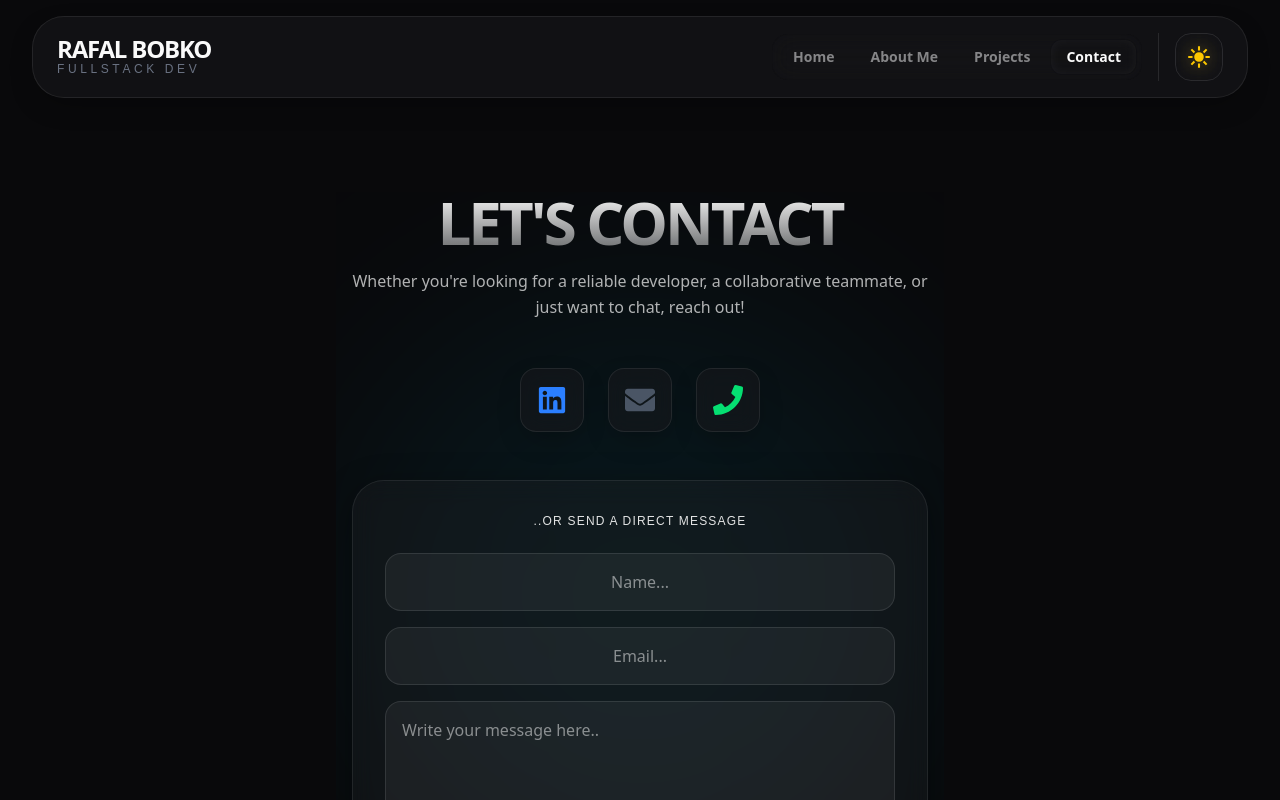
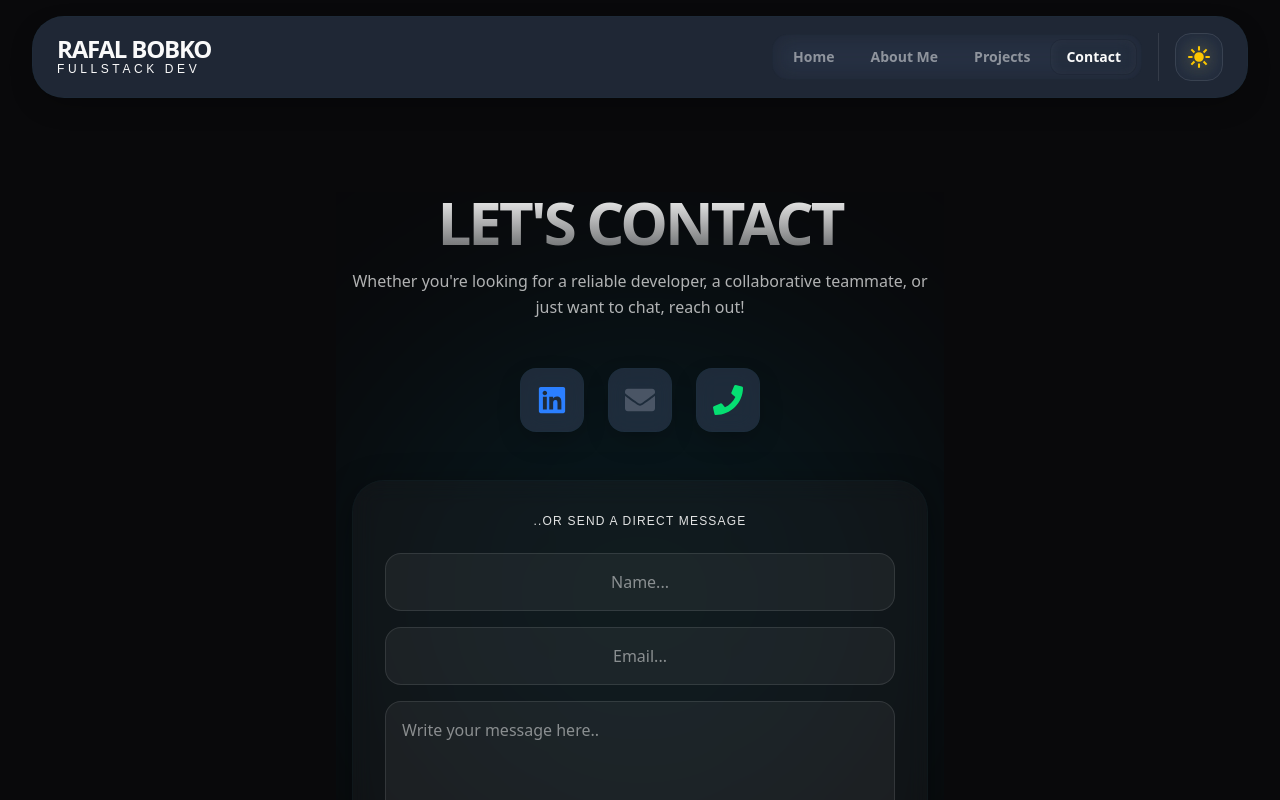
Before and after one commit to sabaudianin/portfoliodev, a Next.js app: page /contact in a window 1280 px wide. Shown: the top 800 px of the page. Built offline with nearby package versions, Linux system fonts and the light colour scheme; no server answers.

Commit message:
image rresolution changedavatar

```diff
--- a/src/app/home/Hero/Hero.tsx
+++ b/src/app/home/Hero/Hero.tsx
@@ -69,14 +69,14 @@ export default function Hero() {
           transition={{ duration: 1 }}
           className="hidden md:flex justify-center items-center"
         >
-          <div className="relative">
+          <div className="relative aspect-square">
             <Image
               src="/avatar.png"
               alt="Rafal Bobko"
               width={450}
               height={450}
               priority
-              className="relative rounded-2xl grayscale-[20%] hover:grayscale-0 transition-all duration-500 shadow-2xl group-hover:rotate-0"
+              className="relative rounded-xl grayscale-25 hover:grayscale-0 transition-all duration-500 shadow-2xl group-hover:rotate-0"
             />
 
             {/*
--- a/src/layouts/Header/Navbar/Navbar.tsx
+++ b/src/layouts/Header/Navbar/Navbar.tsx
@@ -18,7 +18,7 @@ export const Navbar = () => {
               <span className="text-xl md:text-2xl font-black tracking-tighter leading-none group-hover:text-cyan-400 transition-colors">
                 RAFAL BOBKO
               </span>
-              <span className="text-xs font-doto tracking-[0.3em] uppercase text-gray-500 group-hover:text-foreground/50 transition-colors">
+              <span className="text-xs font-doto tracking-[0.3em] uppercase  group-hover:text-foreground/50 transition-colors">
                 Fullstack Dev
               </span>
             </Link>
--- a/src/styles/animations.css
+++ /dev/null
@@ -1,178 +0,0 @@
-/* Keyframes */
-@keyframes fade-in {
-  from {
-    opacity: 0;
-  }
-  to {
-    opacity: 1;
-  }
-}
-@keyframes slide-up {
-  from {
-    transform: translateY(12px);
-    opacity: 0;
-  }
-  to {
-    transform: translateY(0);
-    opacity: 1;
-  }
-}
-@keyframes scale-in {
-  from {
-    transform: scale(0.96);
-    opacity: 0;
-  }
-  to {
-    transform: scale(1);
-    opacity: 1;
-  }
-}
-@keyframes blur-in {
-  from {
-    filter: blur(8px);
-    opacity: 0;
-  }
-  to {
-    filter: blur(0);
-    opacity: 1;
-  }
-}
-@keyframes blink {
-  50% {
-    opacity: 0;
-  }
-}
-
-@keyframes slide-in-left {
-  from {
-    transform: translateX(-16px);
-    opacity: 0;
-  }
-  to {
-    transform: translateX(0);
-    opacity: 1;
-  }
-}
-@keyframes slide-in-right {
-  from {
-    transform: translateX(16px);
-    opacity: 0;
-  }
-  to {
-    transform: translateX(0);
-    opacity: 1;
-  }
-}
-
-@keyframes jelloH {
-  0% {
-    transform: scale3d(1, 1, 1);
-  }
-
-  30% {
-    transform: scale3d(1.25, 0.75, 1);
-  }
-
-  40% {
-    transform: scale3d(0.75, 1.25, 1);
-  }
-
-  50% {
-    transform: scale3d(1.15, 0.85, 1);
-  }
-
-  65% {
-    transform: scale3d(0.95, 1.05, 1);
-  }
-
-  75% {
-    transform: scale3d(1.05, 0.95, 1);
-  }
-
-  100% {
-    transform: scale3d(1, 1, 1);
-  }
-}
-
-@keyframes glitch-it {
-  0% {
-    transform: translate(0);
-  }
-  20% {
-    transform: translate(-2px, 2px);
-  }
-  40% {
-    transform: translate(-2px, -2px);
-  }
-  60% {
-    transform: translate(2px, 2px);
-  }
-  80% {
-    transform: translate(2px, -2px);
-  }
-  100% {
-    transform: translate(0);
-  }
-}
-
-/* Klasy animacji */
-.animate-fade-in {
-  animation: fade-in 0.6s cubic-bezier(0.22, 1, 0.36, 1) both;
-}
-.animate-slide-up {
-  animation: slide-up 0.6s cubic-bezier(0.22, 1, 0.36, 1) both;
-}
-.animate-scale-in {
-  animation: scale-in 0.5s cubic-bezier(0.22, 1, 0.36, 1) both;
-}
-.animate-blur-in {
-  animation: blur-in 0.7s ease-out both;
-}
-.animate-blink {
-  animation: blink 1s step-end infinite;
-}
-
-.animate-slide-in-left {
-  animation: slide-in-left 1s ease 0s normal none;
-}
-.animate-slide-in-right {
-  animation: slide-in-right 1s ease 0s normal none;
-}
-.animate-jelloH {
-  animation: jelloH 1s ease 0s 1 normal none;
-}
-/*Reveal on scroll – CSS-only wariant */
-.reveal {
-  opacity: 0;
-  transform: translateY(12px);
-}
-.reveal.is-visible {
-  animation: slide-up 0.6s cubic-bezier(0.22, 1, 0.36, 1) both;
-}
-
-@media (prefers-reduced-motion: reduce) {
-  .animate-fade-in,
-  .animate-slide-up,
-  .animate-scale-in,
-  .animate-blur-in,
-  .animate-blink,
-  .reveal.is-visible,
-  .animate-slide-in-left,
-  .animate-slide-in-right {
-    animation: none !important;
-    opacity: 1 !important;
-    transform: none !important;
-  }
-}
-
-@keyframes gradient-move {
-  0% {
-    background-position: 0 0;
-  }
-  50% {
-    background-position: 400% 0;
-  }
-  100% {
-    background-position: 0 0;
-  }
-}
--- a/src/styles/globals.css
+++ b/src/styles/globals.css
@@ -2,15 +2,14 @@
 
 :root {
   /* Light Mode */
-  /* Nowoczesny, jasny Glamour */
-  --background: #fbfcfe; /* Świetliste, czyste tło */
-  --foreground: #0f172a; /* Głęboki granat zamiast czerni */
+
+  --background: #fbfcfe;
+  --foreground: #0f172a;
   --primary-from: #3b82f6;
   --primary-to: #06b6d4;
 
-  /* Efekt kryształu w dzień */
   --glass-bg: rgba(255, 255, 255, 0.8);
-  --glass-border: rgba(15, 23, 42, 0.08); /* Delikatna ciemna krawędź */
+  --glass-border: rgba(15, 23, 42, 0.08);
   --glass-shadow: rgba(0, 0, 0, 0.04);
 
   --card-bg: rgba(255, 255, 255, 0.9);
@@ -24,8 +23,8 @@ html.dark {
   --primary-from: #2563eb;
   --primary-to: #0891b2;
 
-  --glass-bg: rgba(24, 24, 27, 0.6);
-  --glass-border: rgba(255, 255, 255, 0.08);
+  --glass-bg: rgba(48, 60, 82, 0.6);
+  --glass-border: rgba(24, 74, 92, 0.08);
   --glass-shadow: rgba(0, 0, 0, 0.4);
 
   --card-bg: rgba(39, 39, 42, 0.3);
@@ -93,7 +92,6 @@ body {
   transform: scale(0.98);
 }
 
-/* Glassmorphism */
 .glass {
   background: var(--glass-bg);
   backdrop-filter: blur(12px) saturate(140%);
@@ -102,7 +100,6 @@ body {
   box-shadow: 0 10px 30px -10px var(--glass-shadow);
 }
 
-/* Card Modern */
 .card-modern {
   background: var(--card-bg);
   border: 1px solid var(--glass-border);
@@ -117,7 +114,6 @@ body {
   transform: translateY(-4px);
 }
 
-/*glow mouse*/
 .glow-cursor {
   width: 400px;
   height: 400px;
@@ -129,9 +125,8 @@ body {
   transition: opacity 0.3s ease;
 }
 
-/* Poprawa czytelności dla trybu jasnego */
 html:not(.dark) .card-modern {
-  background: white; /* W trybie jasnym białe karty są czytelniejsze */
+  background: white;
   border: 1px solid rgba(0, 0, 0, 0.05);
   box-shadow: 0 10px 15px -3px rgba(0, 0, 0, 0.04);
 }
```
Also changed, not shown: src/styles/tokens.css (added).
